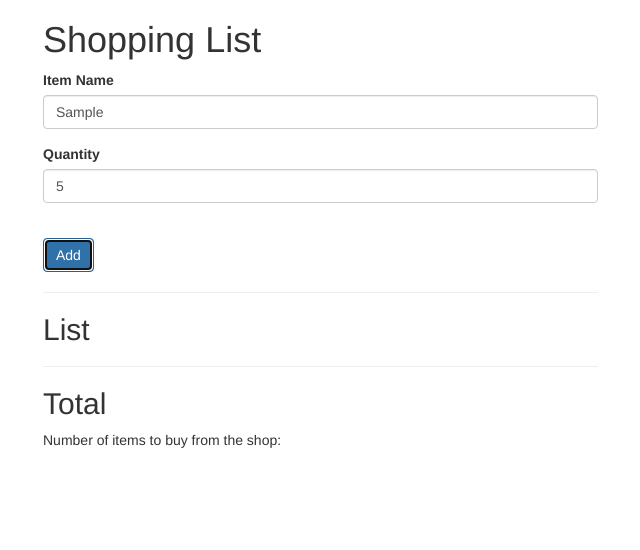
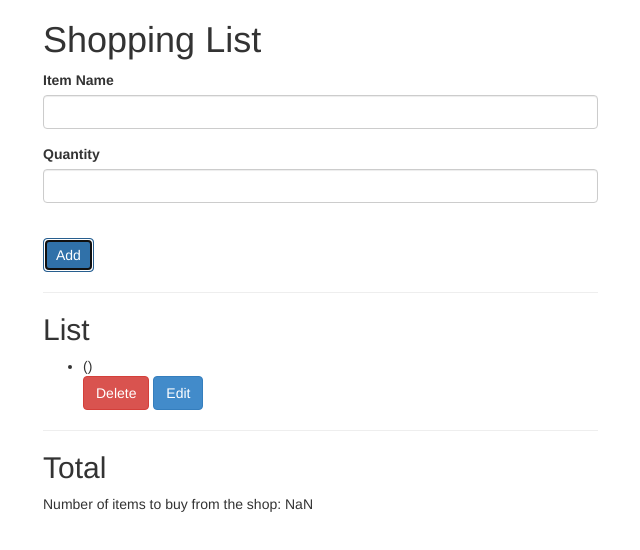
Before and after one commit to gwenau/angular_shopping_list_app, a plain HTML site: page index.html in a window 1280 px wide. Both pictures are taken after typing "Sample", "5" into the empty fields and a click on the button "Add". Shown: the whole page, without its empty margins (27-667 px from the left). Drawn offline with nearby package versions, Linux system fonts and the light colour scheme.

Commit message:
Total adding up properly now.

```diff
--- a/index.html
+++ b/index.html
@@ -11,7 +11,7 @@
     <div class="row">
       <div class="col-xs-6">
         <h1>Shopping List</h1>
-        <!-- <div ng-controller="ShoppingController"> -->
+        <div ng-controller="ShoppingController">
           <form novalidate name="itemForm">
             <div class="form-group">
               <label>Item Name</label>
@@ -21,7 +21,7 @@
               <label>Quantity</label>
               <input type="number" class="form-control" ng-model="item.quantity" min="1" required/><br>
             </div>
-            <button class="btn btn-primary" ng-hide="saveButton" ng-click="addItem()">Add</button><button ng-show="saveButton" ng-click="update()">Save</button>
+            <button class="btn btn-primary" ng-hide="saveButton" ng-click="addItem(); totalAll()">Add</button><button ng-show="saveButton" ng-click="update()">Save</button>
           </form>
           <hr />
           <h2>List</h2>
@@ -34,7 +34,7 @@
           </ul>
           <hr />
           <h2>Total</h2>
-          <p>Number of items to buy from the shop: {{ totalNumber }}</p>
+          <p>Number of items to buy from the shop: {{ total }}</p>
         </div>
       </div>
 
--- a/js/main.js
+++ b/js/main.js
@@ -6,7 +6,15 @@
 
     $scope.items = [];
     $scope.item = false;
-    $scope.totalNumber = 0;
+    $scope.total = 0;
+
+    $scope.totalAll = function () {
+      var totalNumber = 0;
+      for(var i=0; i<$scope.items.length; i++){
+        totalNumber = totalNumber + $scope.items[i].quantity;
+      };
+      return totalNumber
+    }
 
     $scope.addItem = function () {
       var id = $scope.items.length + 1;
@@ -18,9 +26,7 @@
       });
       $scope.item = false;
       $scope.itemForm.$setPristine();
-      for(var i=0; i<$scope.items.length; i++){
-        $scope.totalNumber = $scope.totalNumber + $scope.items[i].quantity
-      }
+      $scope.total = $scope.totalAll();
     }
 
     $scope.removeItem = function (item) {
@@ -31,6 +37,7 @@
       for (var i = 0, l = arr.length; i < l; i++) {
           if (arr[i] === item) {
               arr.splice(i, 1);
+              // $scope.totalNumber = $scope.totalNumber - $scope.items[i].quantity
           }
       }
     }
```
